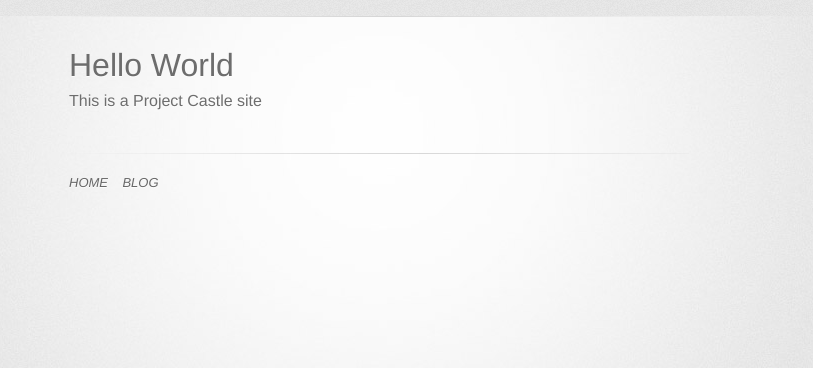
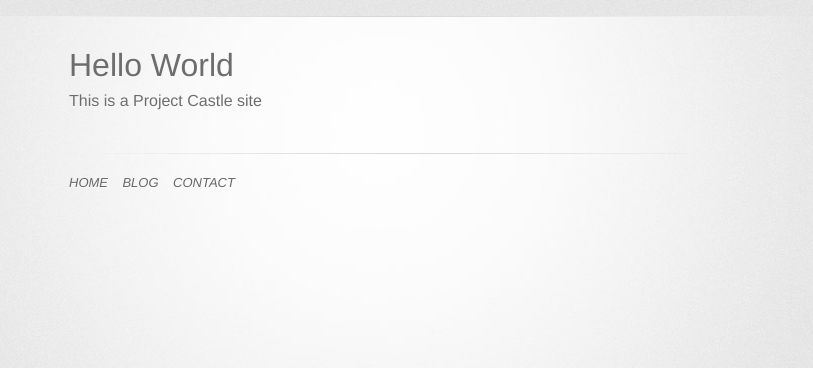
Before and after one commit to jx22/jx22.github.io, a Jekyll site: the page built from index.html, in a window 1280 px wide. Shown: the top 368 px of the page, without its empty margins (261-1074 px from the left). Built offline with Jekyll 4.4.1, drawn with Linux system fonts in a browser that asks for light colours; some web fonts are replaced.

Commit message:
add contact to footer

```diff
--- a/_layouts/default.html
+++ b/_layouts/default.html
@@ -24,7 +24,7 @@
         {{ content }}
 
         <footer>
-  	    	<em><a href="http://www.projectcastle.net/">HOME</a> &nbsp;&nbsp; <a href="/blog">BLOG</a></em>
+  	    	<em><a href="http://www.projectcastle.net/">HOME</a> &nbsp;&nbsp; <a href="/blog">BLOG</a> &nbsp;&nbsp; <a href="mailto:inquiries@projectcastle.net?Subject=Project%20Castle%20inquiry">CONTACT</a></em>
   			</footer>
 
       </div>
```
